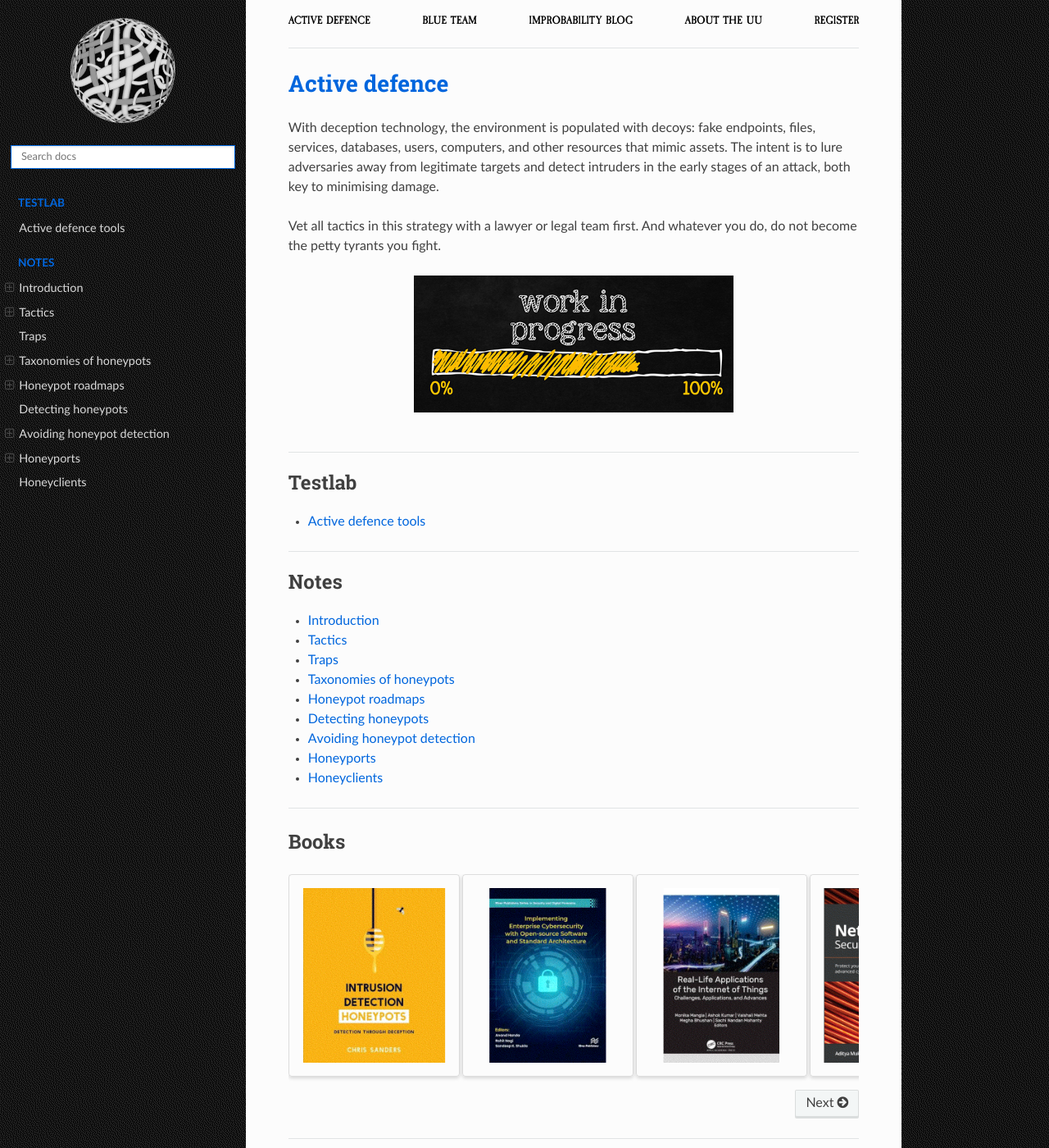
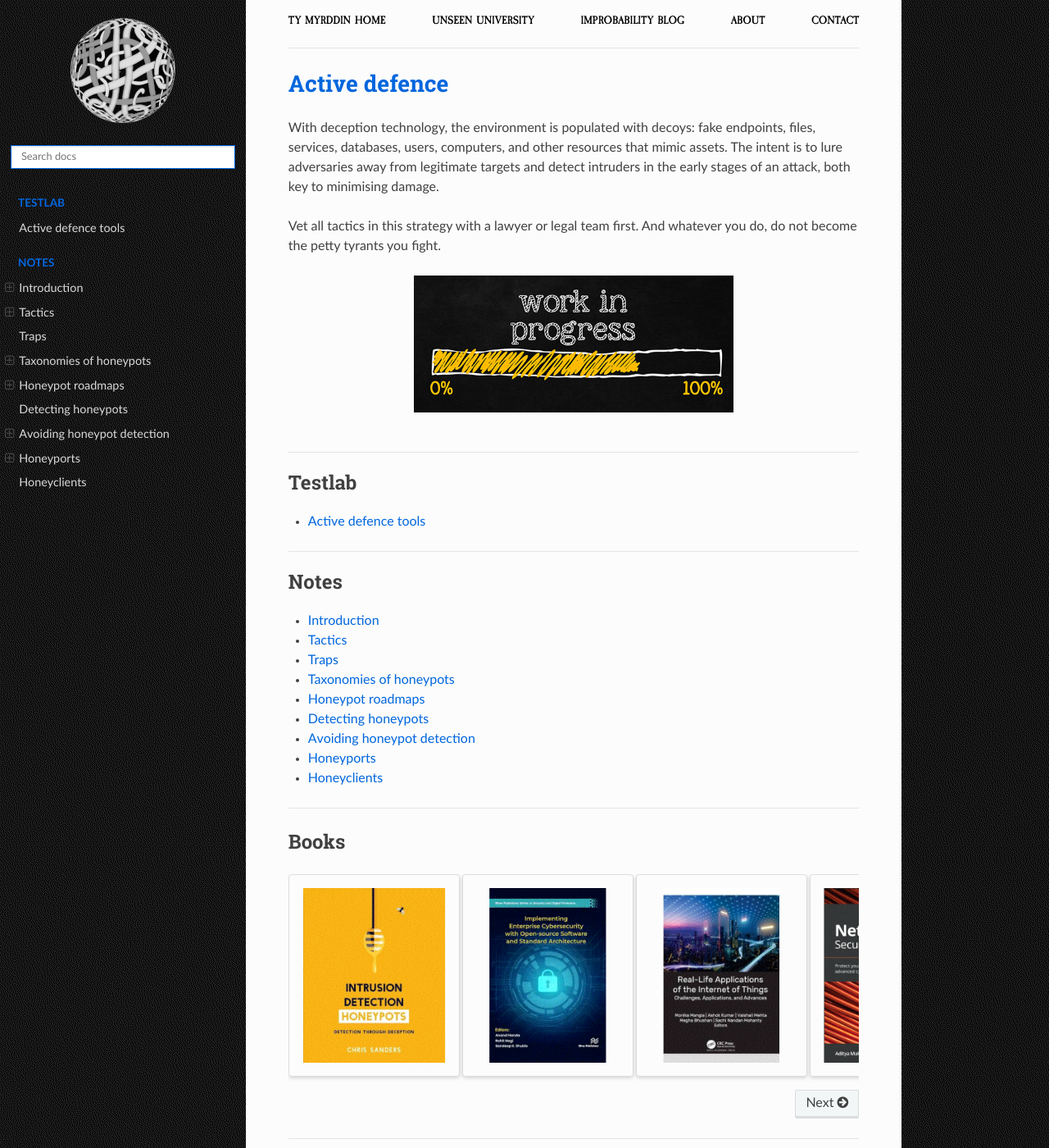
Before and after one commit to tymyrddin/blue-honey, a Sphinx documentation site: the page built from source/index.rst, in a window 1280 px wide and 1400 px high. Shown: the whole window at 82% size. Built offline with Sphinx 7.4.7 and the Read the Docs theme 2.0.0, drawn with Linux system fonts in a browser that asks for light colours; some of the changed text lies outside the part shown.

Commit message:
Upgrades

```diff
--- a/source/_templates/breadcrumbs.html
+++ b/source/_templates/breadcrumbs.html
@@ -1,11 +1,11 @@
 <div class="container">
     <topnav>
             <ul>
-                <li class="nav__item"><a href="https://honey.tymyrddin.dev/" class="nav__link">Active defence</a></li>
-                <li class="nav__item"><a href="https://blue.tymyrddin.dev/" class="nav__link">Blue Team</a></li>
-                <li class="nav__item"><a href="https://uu.tymyrddin.dev/blog/" class="nav__link">Improbability Blog</a></li>
-                <li class="nav__item"><a href="https://uu.tymyrddin.dev/about/" class="nav__link">About the UU</a></li>
-                <li class="nav__item"><a href="https://uu.tymyrddin.dev/registration/" class="nav__link">Register</a></li>
+                <li class="nav__item"><a href="https://tymyrddin.dev/" class="nav__link">Ty Myrddin Home</a></li>
+                <li class="nav__item"><a href="https://uu.tymyrddin.dev/writeups/" class="nav__link">Unseen University</a></li>
+                <li class="nav__item"><a href="https://tymyrddin.dev/blogs/" class="nav__link">Improbability Blog</a></li>
+                <li class="nav__item"><a href="https://tymyrddin.dev/about/" class="nav__link">About</a></li>
+                <li class="nav__item"><a href="https://tymyrddin.dev/contact/" class="nav__link">Contact</a></li>
             </ul>
     </topnav>
     <hr>
--- a/source/_templates/footer.html
+++ b/source/_templates/footer.html
@@ -1,4 +1,4 @@
 {% extends "!footer.html" %}
 {%- block contentinfo %}
-        <a href="https://uu.tymyrddin.dev/">Unseen University</a>, 2023, with a forest garden <a href="https://ut7.fr/">fostered by /ut7</a>.
+        <a href="https://uu.tymyrddin.dev">Unseen University</a>, 2024, with a forest garden <a href="https://ut7.fr/">fostered by /ut7</a>.
 {% endblock %}
--- a/source/conf.py
+++ b/source/conf.py
@@ -77,11 +77,6 @@
 # If true, "(C) Copyright ..." is shown in the HTML footer. Default is True.
 html_show_copyright = False
 
-# Intersphinx
-intersphinx_mapping = {
-    "blue": ("https://blue.tymyrddin.dev/", None),
-    "testlab": ("https://testlab.tymyrddin.dev/", None),
-}
 myst_url_schemes = ["http", "https", ]
 
 myst_enable_extensions = [
```
Also changed, not shown: requirements.txt (+17 -83 lines).
